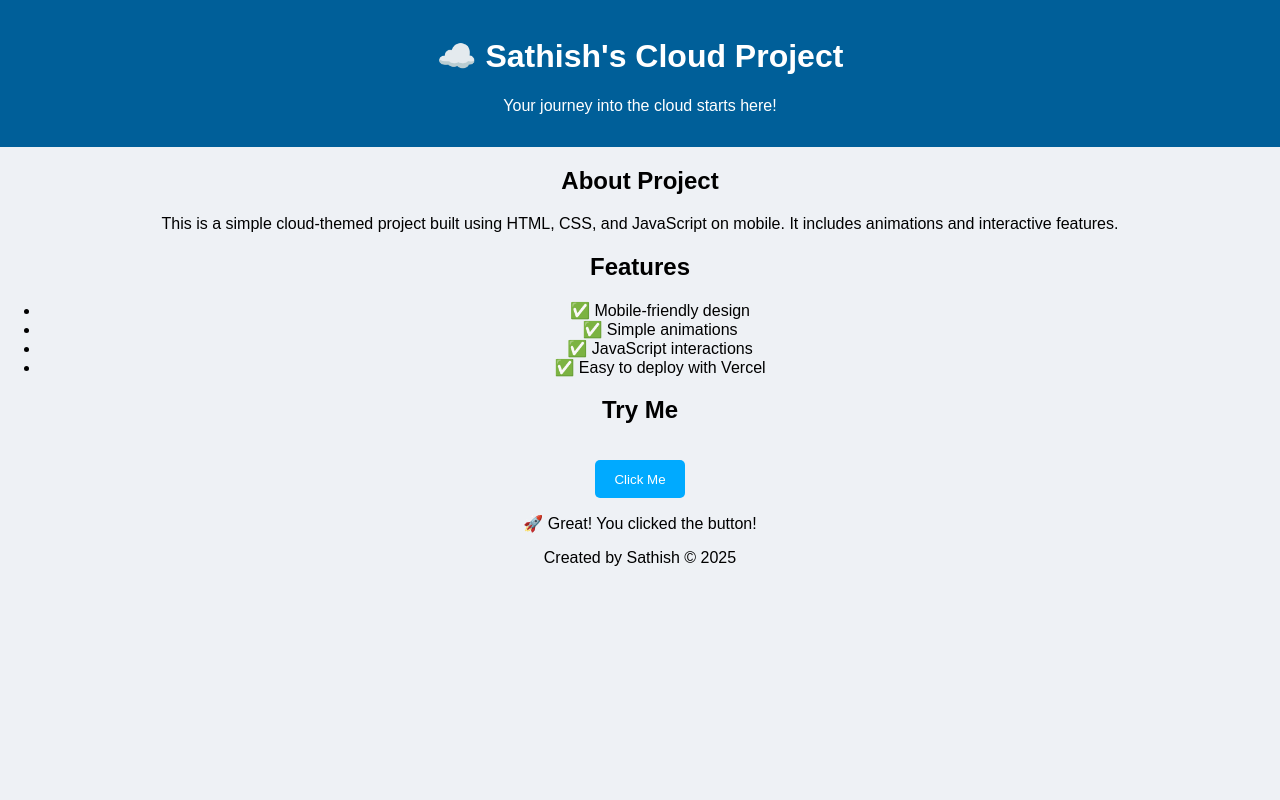
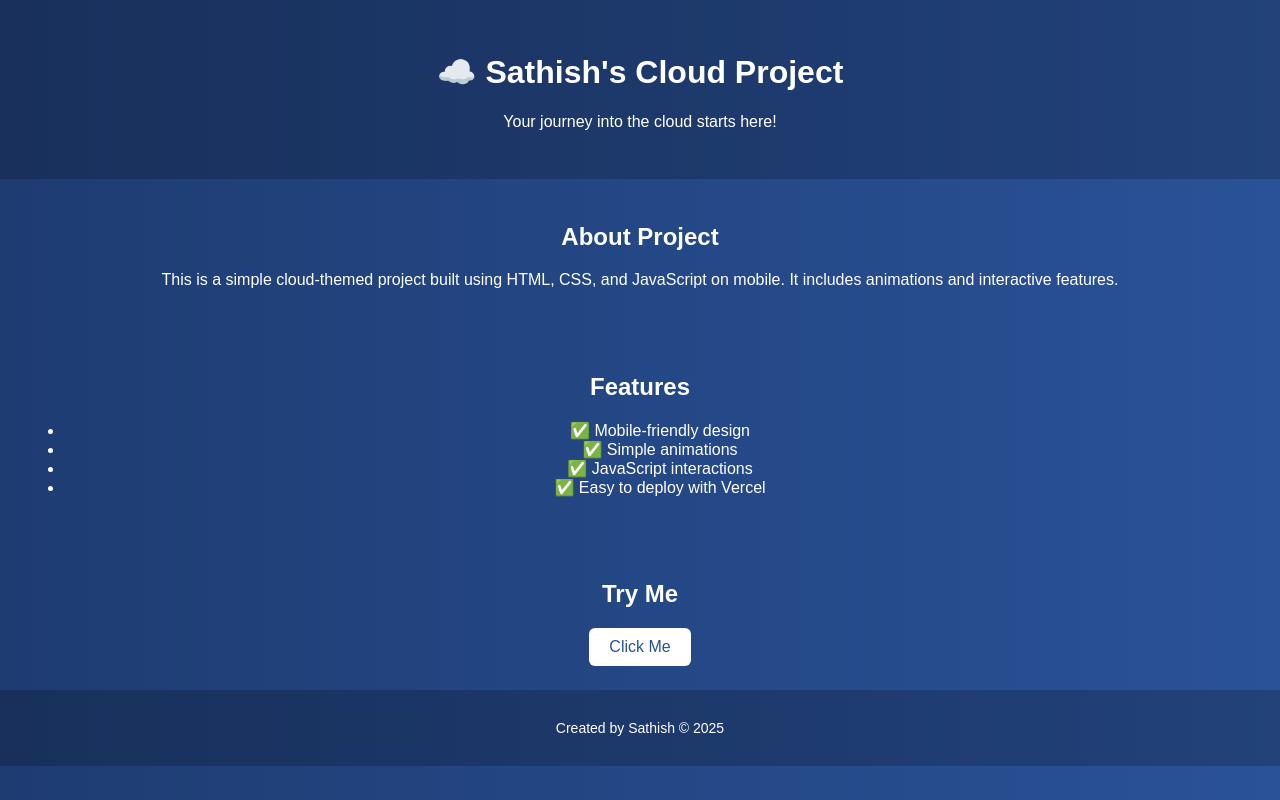
Before and after one commit to Sathish8248/Sathish.gs, a plain HTML site: page index.html in a window 1280 px wide. Drawn offline with Linux system fonts and the light colour scheme.

Commit message:
style.css

```diff
--- a/style.css
+++ b/style.css
@@ -2,37 +2,57 @@ body {
   font-family: sans-serif;
   margin: 0;
   padding: 0;
-  background-color: #eef1f5;
+  background: linear-gradient(to right, #1e3c72, #2a5298);
+  color: white;
   text-align: center;
 }
 
 header {
-  background-color: #005f99;
-  color: white;
-  padding: 1rem;
+  padding: 2rem;
+  background-color: rgba(0, 0, 0, 0.2);
+  animation: slideIn 1s ease-in;
 }
 
-.banner {
-  width: 80%;
-  max-width: 300px;
-  margin: 1rem auto;
-  display: block;
+section {
+  padding: 1.5rem;
+  animation: fadeIn 2s ease-in;
 }
 
 button {
-  background-color: #00aaff;
-  color: white;
+  padding: 10px 20px;
+  font-size: 16px;
+  background: #fff;
+  color: #2a5298;
   border: none;
-  padding: 0.7rem 1.2rem;
-  border-radius: 5px;
+  border-radius: 6px;
   cursor: pointer;
-  margin-top: 1rem;
+  transition: 0.3s ease;
 }
 
-#infoBox {
-  margin-top: 1rem;
+button:hover {
+  background: #ffd700;
+  color: black;
+}
+
+footer {
   padding: 1rem;
-  background: #fff;
-  border-radius: 8px;
+  background-color: rgba(0, 0, 0, 0.2);
+  font-size: 14px;
+}
+
+.hidden {
   display: none;
+  margin-top: 10px;
+  font-weight: bold;
+  color: #00ffcc;
 }
+
+@keyframes slideIn {
+  from { transform: translateY(-50px); opacity: 0; }
+  to { transform: translateY(0); opacity: 1; }
+}
+
+@keyframes fadeIn {
+  from { opacity: 0; }
+  to { opacity: 1; }
+}
```
